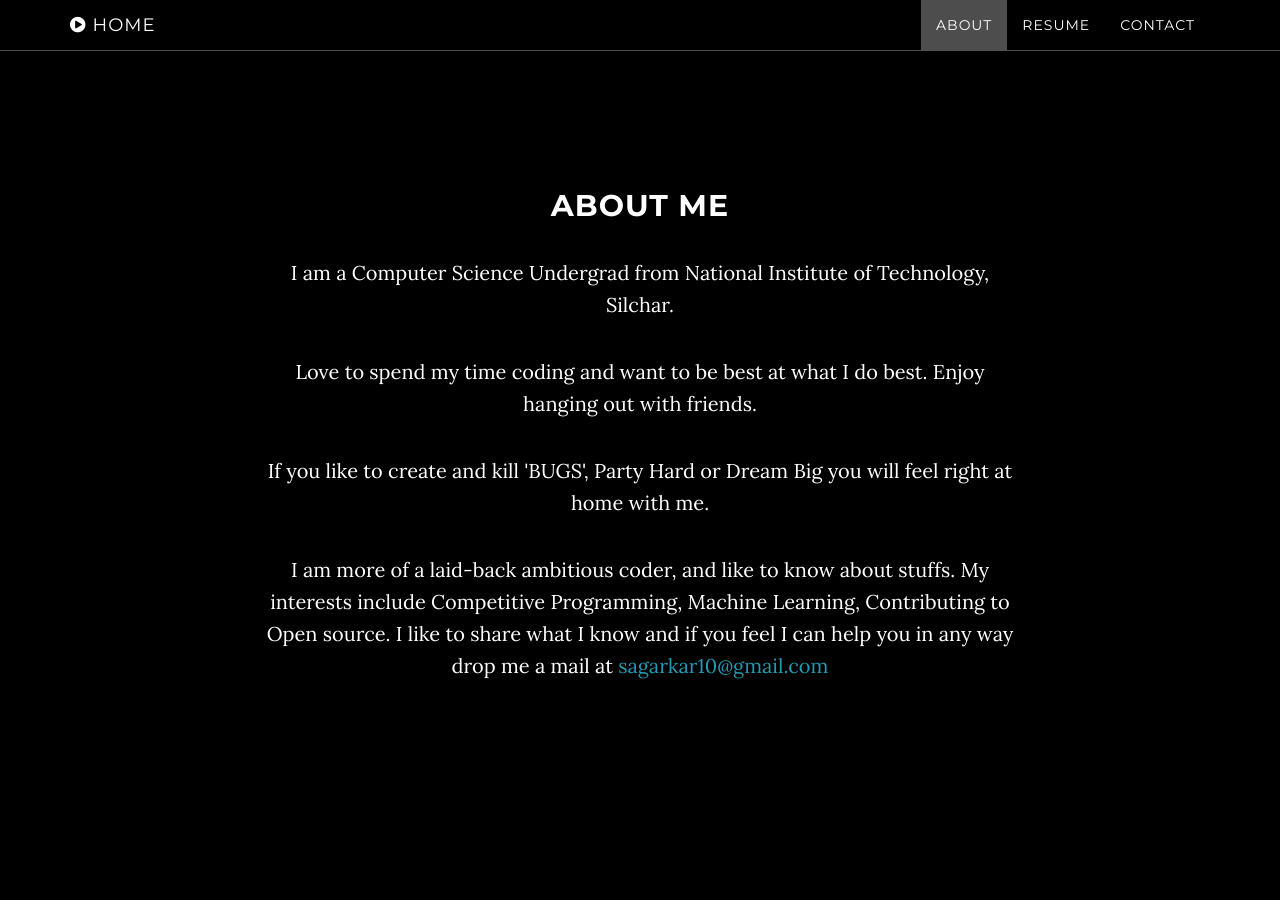
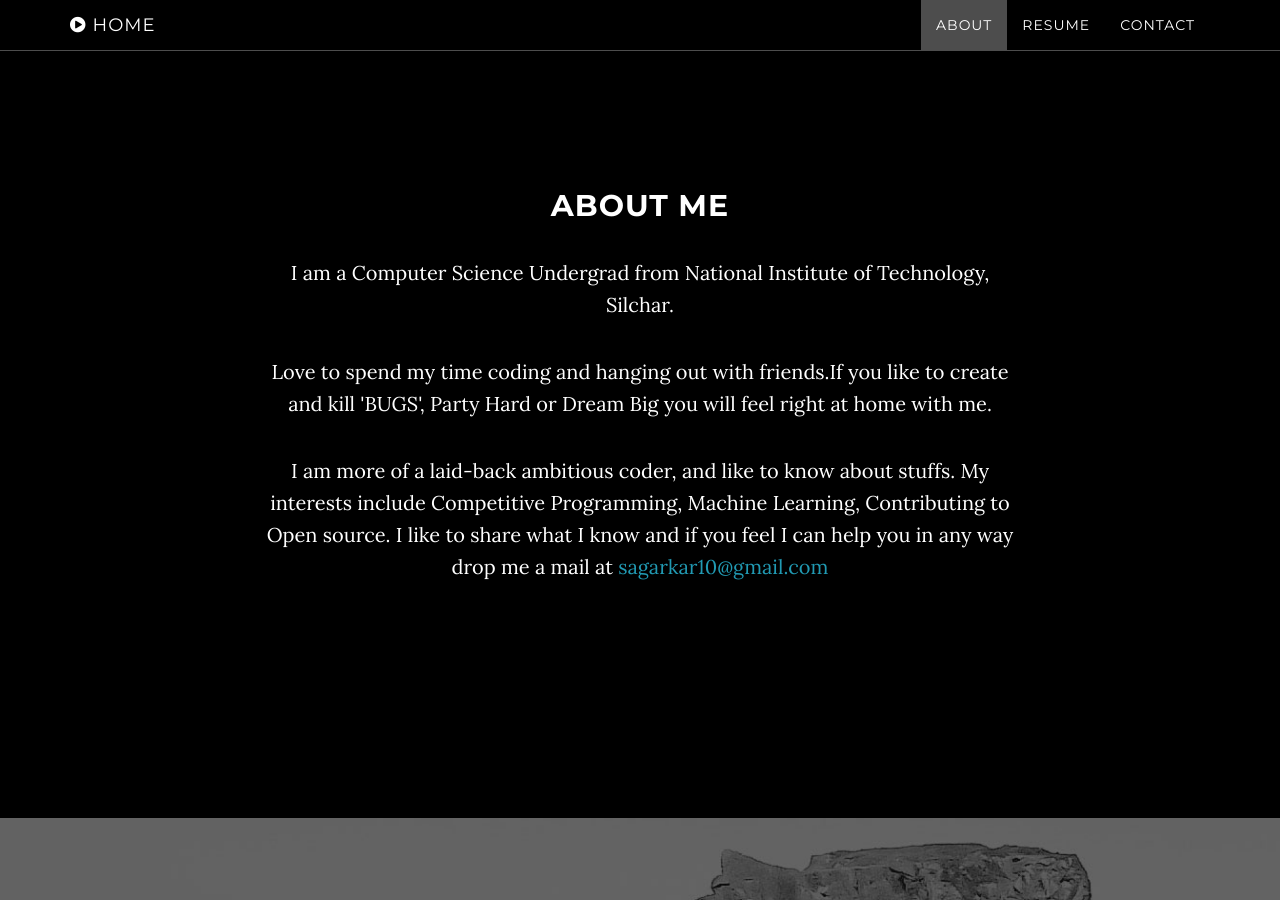
Before and after one commit to sagarkar10/sagarkar10.github.io, a Jekyll site: the page built from index.html, in a window 1280 px wide and 900 px high, scrolled down 911 px. Built offline with Jekyll 4.4.1, drawn with Linux system fonts in a browser that asks for light colours.

Commit message:
Update about.html

```diff
--- a/_includes/about.html
+++ b/_includes/about.html
@@ -3,9 +3,10 @@
         <div class="row">
             <div class="col-lg-8 col-lg-offset-2">
                 <h2>About Me</h2>
-                <p>I am a Computer Science Undergrad from National Institute of Technology, Silchar.</p>
-                <p>Love to spend my time coding and want to be best at what I do best. Enjoy hanging out with friends.</p>
-                <p>If you like to create and kill 'BUGS', Party Hard or Dream Big you will feel right at home with me.</p>
+                <p>I am a Computer Science Undergrad from <span>National Institute of Technology, Silchar.</span></p>
+                <p>Love to spend my time coding and hanging out with friends.If you like to create and kill 'BUGS',
+                    Party Hard or Dream Big you will feel right at home with me.
+                </p>
                 <p>I am more of a laid-back ambitious coder, and like to know about stuffs. My interests include Competitive
                     Programming, Machine Learning, Contributing to Open source. I like to share what I know and
                     if you feel I can help you in any way drop me a mail at
```
